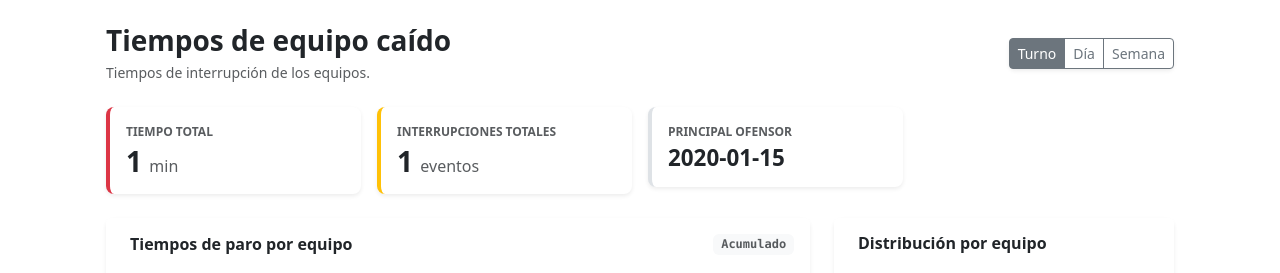
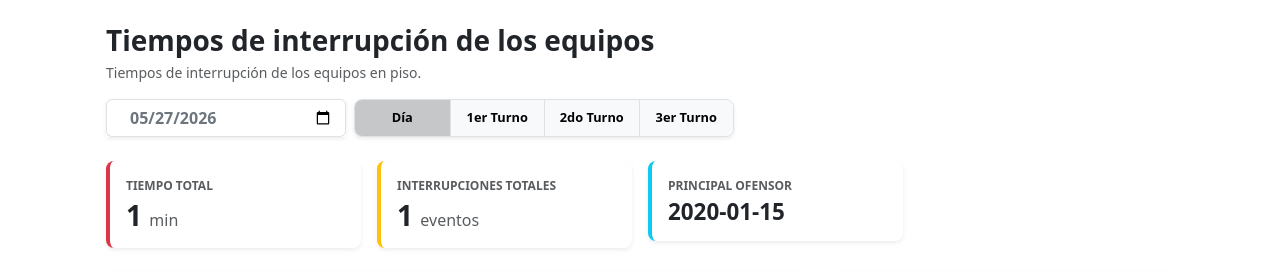
Before and after one commit to tebix94/infinx_andon, a Python web app: template app/templates/metrics.html in a window 1280 px wide. Shown: the part 56-329 px from the top of the page. Run offline with Jinja, Linux system fonts and the light colour scheme; the template is opened without the code that fills it: most values are stand-ins (such as "Sample title", 1, 10 or a date in 2020); some libraries are stand-ins or nearby versions.

Commit message:
Solving metrics template filters with Javascript

```diff
--- a/app/templates/metrics.html
+++ b/app/templates/metrics.html
@@ -7,13 +7,30 @@
 
     <div class="d-flex flex-wrap justify-content-between align-items-center mb-4 gap-3">
         <div>
-            <h1 class="h3 fw-bold text-dark mb-1">Tiempos de equipo caído</h1>
-            <p class="text-muted small mb-0">Tiempos de interrupción de los equipos.</p>
+            <h1 class="h3 fw-bold text-dark mb-1">Tiempos de interrupción de los equipos</h1>
+            <p class="text-muted small mb-0">Tiempos de interrupción de los equipos en piso.</p>
         </div>
-        <div class="btn-group shadow-sm" role="group">
-            <button type="button" class="btn btn-outline-secondary btn-sm active">Turno</button>
-            <button type="button" class="btn btn-outline-secondary btn-sm">Día</button>
-            <button type="button" class="btn btn-outline-secondary btn-sm">Semana</button>
+
+        <div class="d-flex align-items-center gap-2">
+            <div class="input-group shadow-sm" style="width: 240px;">
+                <span class="input-group-text bg-white border-end-0 text-muted"><i class="bi bi-calendar3"></i></span>
+                <input type="date" id="metric-date-picker" class="form-control border-start-0 ps-0 text-secondary fw-semibold" value="{{ selected_date or '' }}">
+            </div>
+
+            <div class="row g-0 shadow-sm border rounded-3 overflow-hidden bg-white" id="filter-shift-group" style="width: 380px; height: 38px;">
+                <div class="col-3 d-grid">
+                    <button type="button" class="btn btn-light btn-sm border-0 rounded-0" data-shift="day" style="font-size: 0.8rem; font-weight: 600;">Día</button>
+                </div>
+                <div class="col-3 d-grid border-start">
+                    <button type="button" class="btn btn-light btn-sm border-0 rounded-0" data-shift="1" style="font-size: 0.8rem; font-weight: 600;">1er Turno</button>
+                </div>
+                <div class="col-3 d-grid border-start">
+                    <button type="button" class="btn btn-light btn-sm border-0 rounded-0" data-shift="2" style="font-size: 0.8rem; font-weight: 600;">2do Turno</button>
+                </div>
+                <div class="col-3 d-grid border-start">
+                    <button type="button" class="btn btn-light btn-sm border-0 rounded-0" data-shift="3" style="font-size: 0.8rem; font-weight: 600;">3er Turno</button>
+                </div>
+            </div>
         </div>
     </div>
 
@@ -35,8 +52,9 @@
                 </div>
             </div>
         </div>
+
         <div class="col-6 col-lg-3">
-            <div class="card shadow-sm border-0 border-start border-color border-4 rounded-3">
+            <div class="card shadow-sm border-0 border-start border-info border-4 rounded-3">
                 <div class="card-body py-3">
                     <span class="text-uppercase fw-bold text-muted d-block mb-1" style="font-size: 0.75rem;">Principal ofensor</span>
                     <h3 class="fw-bold text-dark mb-0" style="font-size: 1.4rem;">{{ top_downtime_machine }}</h3>
@@ -75,6 +93,27 @@
 
 {% block scripts %}
 <script>
+    document.addEventListener("DOMContentLoaded", () => {
+        // 1. Configurar la fecha predeterminada a "Hoy" si no viene una del servidor
+        const datePicker = document.getElementById('metric-date-picker');
+        if (!datePicker.value) {
+            const today = new Date().toISOString().split('T')[0];
+            datePicker.value = today;
+        }
+
+        // 2. Persistir visualmente el botón de turno seleccionado según los parámetros URL
+        const urlParams = new URLSearchParams(window.location.search);
+        const activeShift = urlParams.get('shift') || 'day'; // Por defecto es 'day' si no hay query string
+
+        document.querySelectorAll('#filter-shift-group button').forEach(button => {
+            if (button.getAttribute('data-shift') === activeShift) {
+                button.classList.add('active');
+            } else {
+                button.classList.remove('active');
+            }
+        });
+    });
+
     // Inyección segura de datos desde el backend de Flask
     const barLabels = {{ bar_labels | tojson | safe }};
     const barData = {{ bar_data | tojson | safe }};
@@ -128,5 +167,33 @@
             }
         }
     });
+
+    // Función unificada para actualizar la página con los filtros vigentes
+    function aplicarFiltros(turnoSeleccionado) {
+        const fecha = document.getElementById('metric-date-picker').value;
+
+        // Si no se pasa un turno específico, busca cuál tiene la clase 'active'
+        const btnActivo = document.querySelector('#filter-shift-group button.active');
+        const turno = turnoSeleccionado || (btnActivo ? btnActivo.getAttribute('data-shift') : 'day');
+
+        // Redirecciona a la ruta de Flask enviando las variables en la URL
+        window.location.href = `/metrics?date=${fecha}&shift=${turno}`;
+    }
+
+    // Escuchar el cambio en el calendario
+    document.getElementById('metric-date-picker').addEventListener('change', function() {
+        aplicarFiltros();
+    });
+
+    // Escuchar el clic en los botones de turno
+    document.querySelectorAll('#filter-shift-group button').forEach(button => {
+        button.addEventListener('click', function() {
+            document.querySelectorAll('#filter-shift-group button').forEach(b => b.classList.remove('active'));
+            this.classList.add('active');
+
+            const turnoActivo = this.getAttribute('data-shift');
+            aplicarFiltros(turnoActivo);
+        });
+    });
 </script>
 {% endblock %}
--- a/app/templates/post/history.html
+++ b/app/templates/post/history.html
@@ -323,11 +323,11 @@
                             {# BLOQUE 3: TIEMPOS #}
                             <div class="row g-3 mb-4 border-top pt-3">
                                 <div class="col-6">
-                                    <span class="text-muted d-block small text-uppercase fw-semibold">Fecha y Hora Apertura</span>
+                                    <span class="text-muted d-block small text-uppercase fw-semibold">Fecha y hora de apertura</span>
                                     <span class="text-dark"><i class="bi bi-calendar-check me-1"></i> {{ post.start_date.strftime('%Y-%m-%d %H:%M:%S') }}</span>
                                 </div>
                                 <div class="col-6">
-                                    <span class="text-muted d-block small text-uppercase fw-semibold">Fecha y Hora Cierre</span>
+                                    <span class="text-muted d-block small text-uppercase fw-semibold">Fecha y hora de cierre</span>
                                     <span class="text-dark">
                                         <i class="bi bi-calendar-x me-1"></i>
                                         {{ post.end_date.strftime('%Y-%m-%d %H:%M:%S') if post.end_date else 'No concluido (En proceso)' }}
```
Also changed, not shown: app/routes/data.py (+67 -18 lines).
